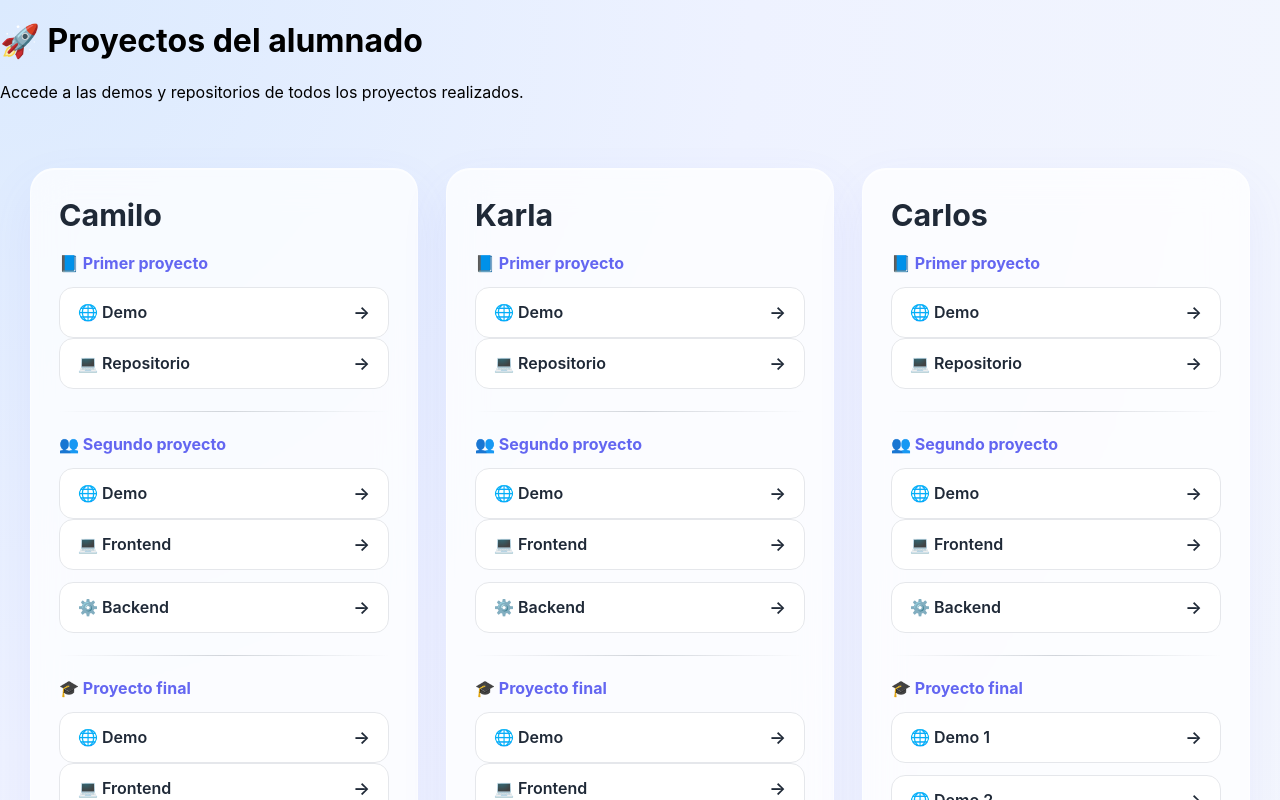
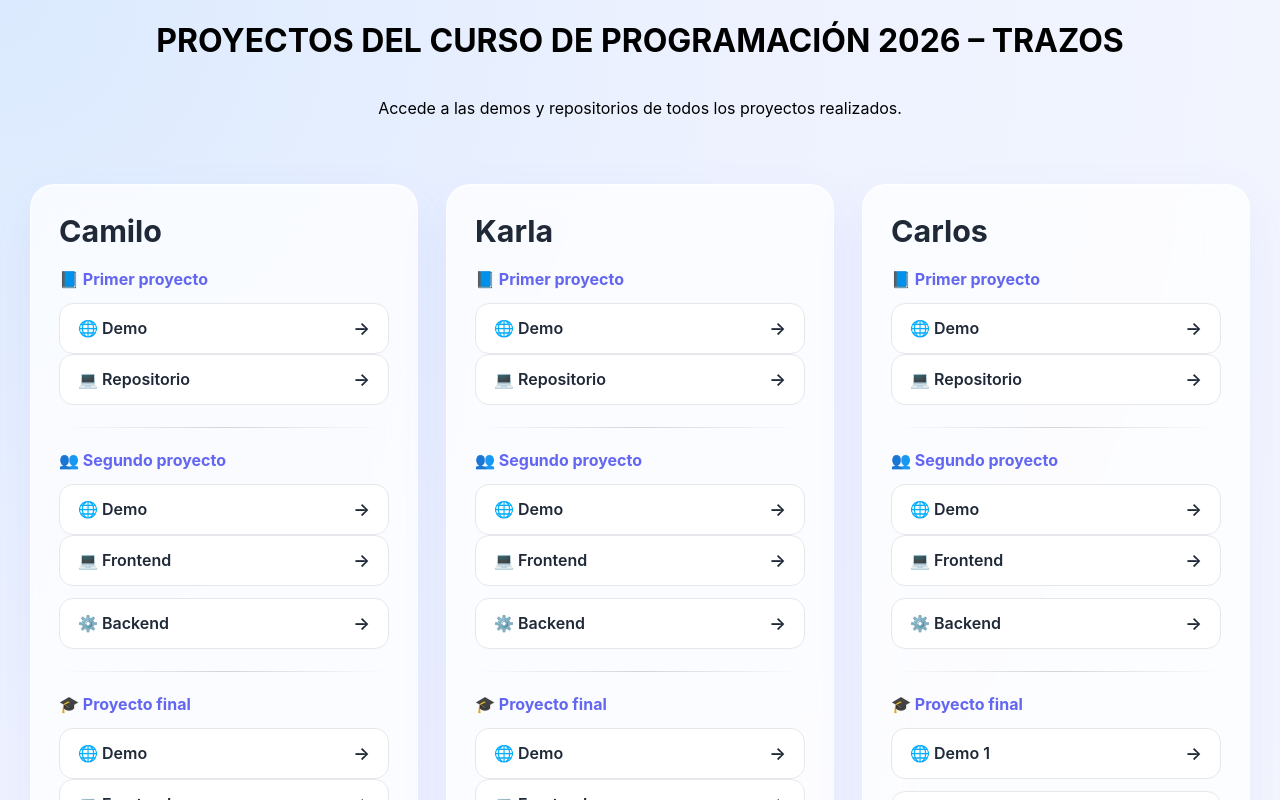
Before and after one commit to hugomunozdmg/reco_projects, a React (Vite) app: page / in a window 1280 px wide. Shown: the top 800 px of the page. Built offline with nearby package versions, Linux system fonts and the light colour scheme.

Commit message:
styles title

```diff
--- a/src/App.css
+++ b/src/App.css
@@ -11,6 +11,13 @@ body {
   font-family: Inter, sans-serif;
   background:
     radial-gradient(circle at top left,#dbeafe 0,#eef2ff 35%,#f8fafc 100%);
+}
+
+.page-header {
+  display: flex;
+  flex-direction: column;
+  align-items: center;
+  justify-content: center;
 }
 
 .students-container {
--- a/src/StudentsProjects.jsx
+++ b/src/StudentsProjects.jsx
@@ -78,7 +78,7 @@ export default function StudentsProjects() {
   return (
     <>
       <div className="page-header">
-        <h1>🚀 Proyectos del alumnado</h1>
+        <h1>PROYECTOS DEL CURSO DE PROGRAMACIÓN 2026 – TRAZOS</h1>
         <p>
           Accede a las demos y repositorios de todos los proyectos realizados.
         </p>
```
